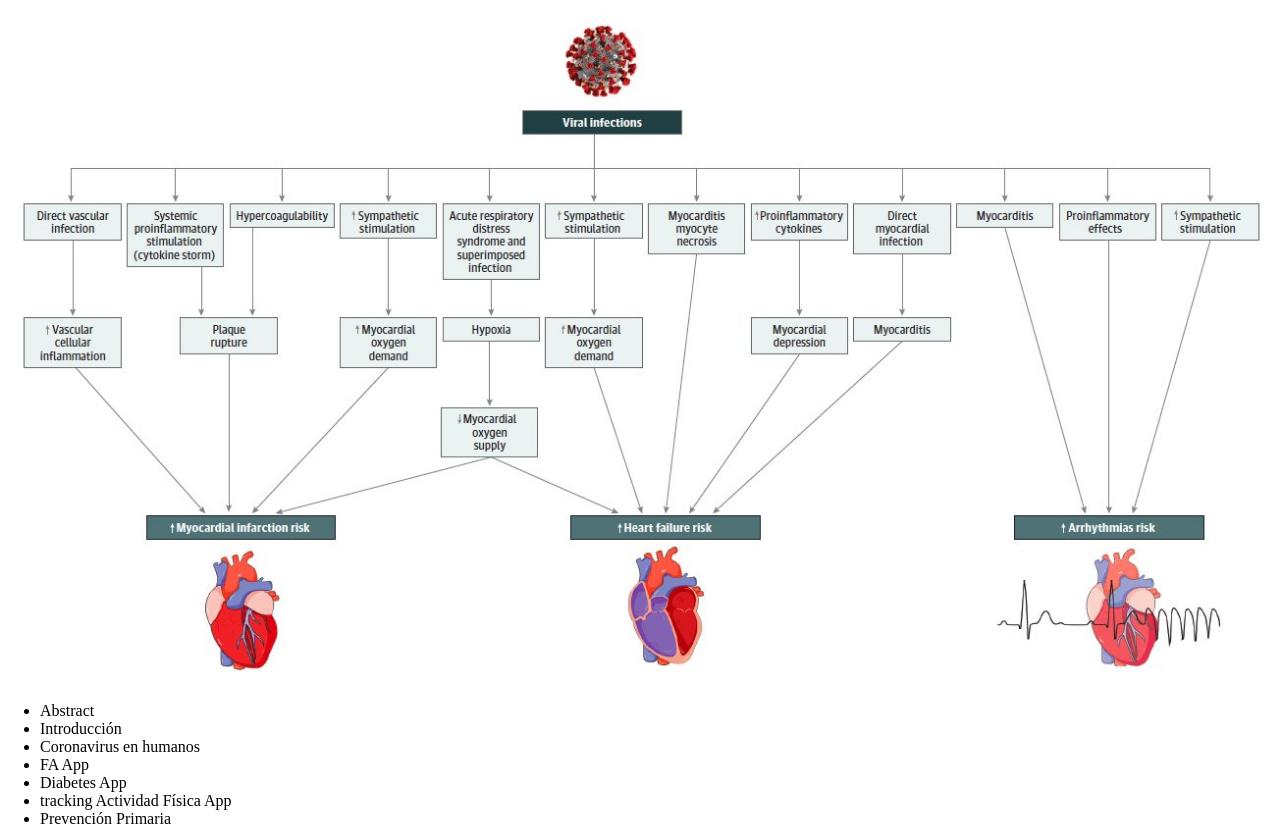
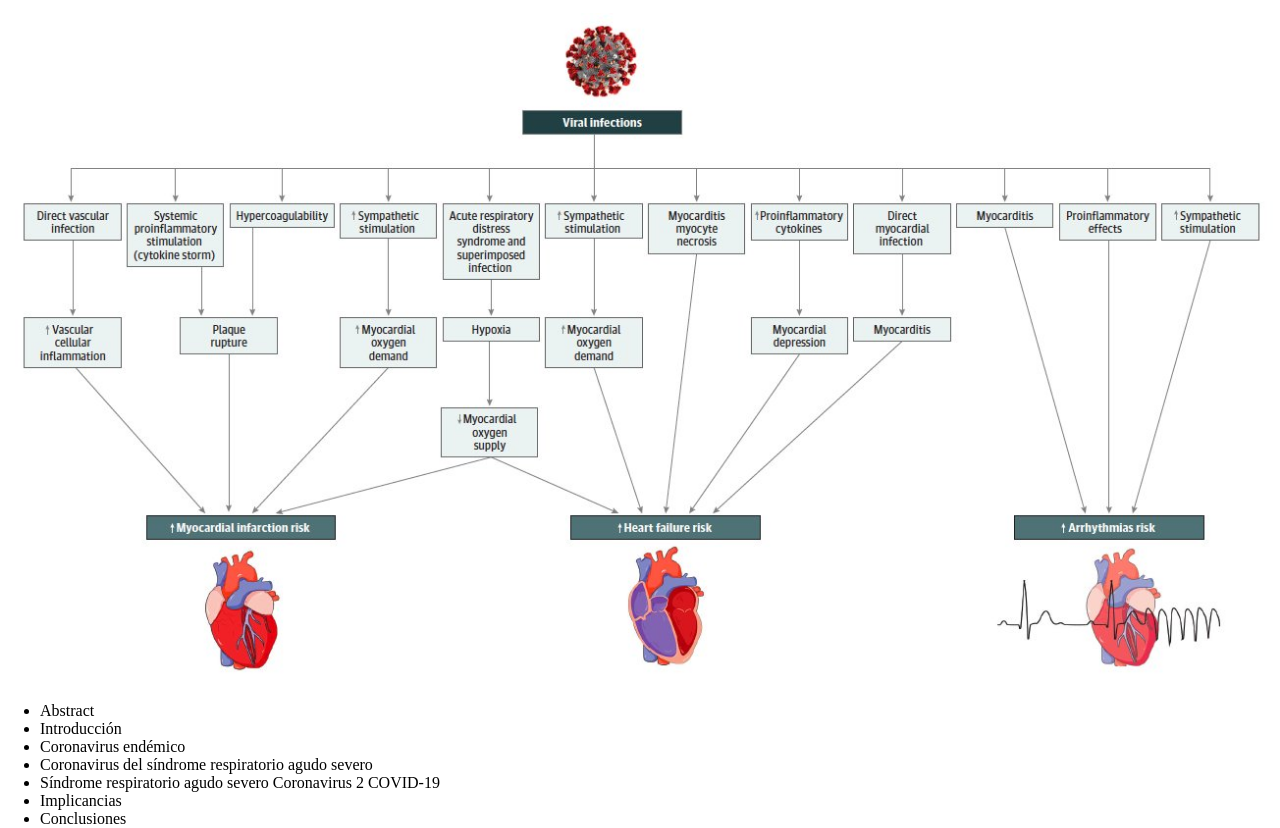
Before and after one commit to iamcest/app, a plain HTML site: page covid19-efectos-cardiovasculares.html in a window 1280 px wide. Shown: the part 119-947 px from the top of the page. Drawn offline with nearby package versions, Linux system fonts and the light colour scheme; files that its build step writes are made by us from their sources; files whose address does not match are found by name.

Commit message:
Update covid19-efectos-cardiovasculares.html

```diff
--- a/covid19-efectos-cardiovasculares.html
+++ b/covid19-efectos-cardiovasculares.html
@@ -32,12 +32,11 @@ Una revisión</p>
 <ul>
   <li>Abstract</li>
   <li>Introducción</li>
-  <li>Coronavirus en humanos</li>
-  <li>FA App</li>
-  <li>Diabetes App</li>
-  <li>tracking Actividad Física App</li>
-  <li>Prevención Primaria</li>
-  <li>Prevención Secundaria</li>
+  <li>Coronavirus endémico</li>
+  <li>Coronavirus del síndrome respiratorio agudo severo</li>
+  <li>Síndrome respiratorio agudo severo Coronavirus 2 COVID-19</li>
+  <li>Implicancias</li>
+  <li>Conclusiones</li>
 </ul>
       <h3>Abstract</h3>
 <div>
```
